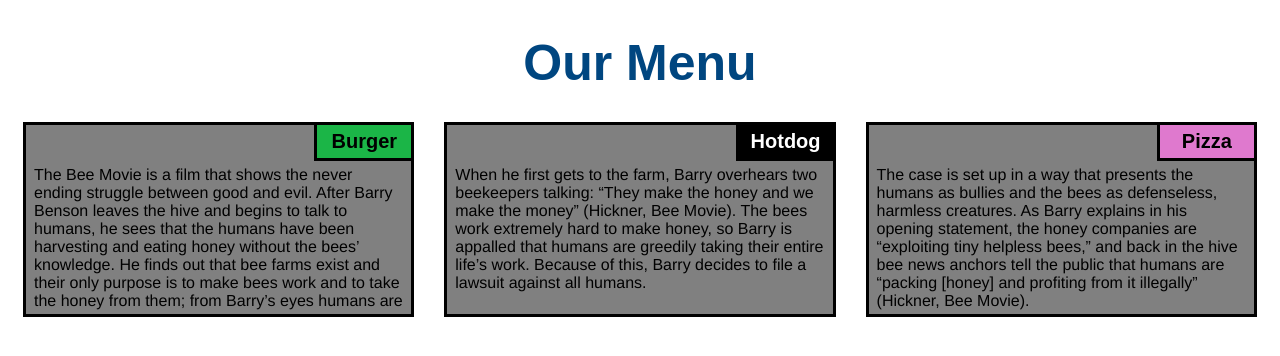
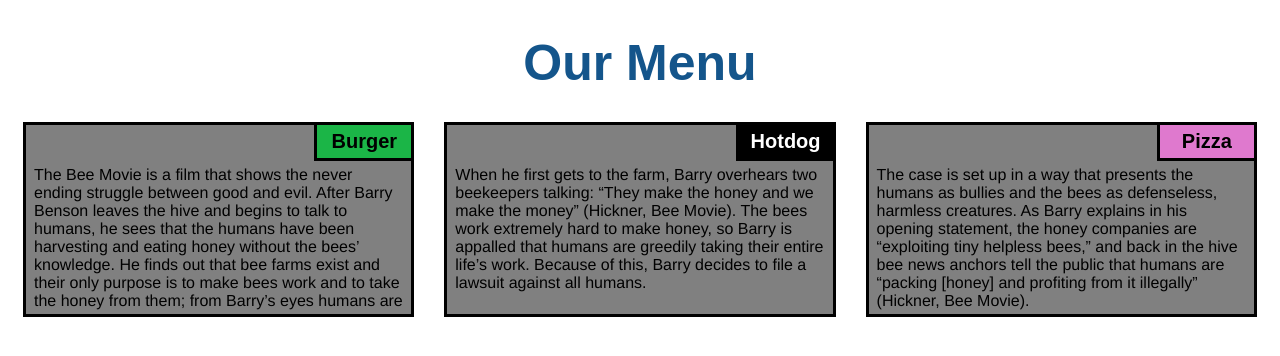
Before and after one commit to Milbert-castillo/module2-solution, a plain HTML site: page index.html in a window 1280 px wide. Drawn offline with Linux system fonts and the light colour scheme.

Commit message:
Update style.css

```diff
--- a/css/style.css
+++ b/css/style.css
@@ -12,7 +12,7 @@ h1 {
   margin-bottom: 15px;
   text-align: center;
   font-size: 50px;
-  color: rgb(0, 70, 128);
+  color: rgb(20, 85, 139);
 }
 
 section {
@@ -41,7 +41,7 @@ div {
   margin-bottom: auto;
 }
 
-/* Sub heading */
+/* Sub headings */
 .sub1 {
   float: right;
   width: 100px;
```
